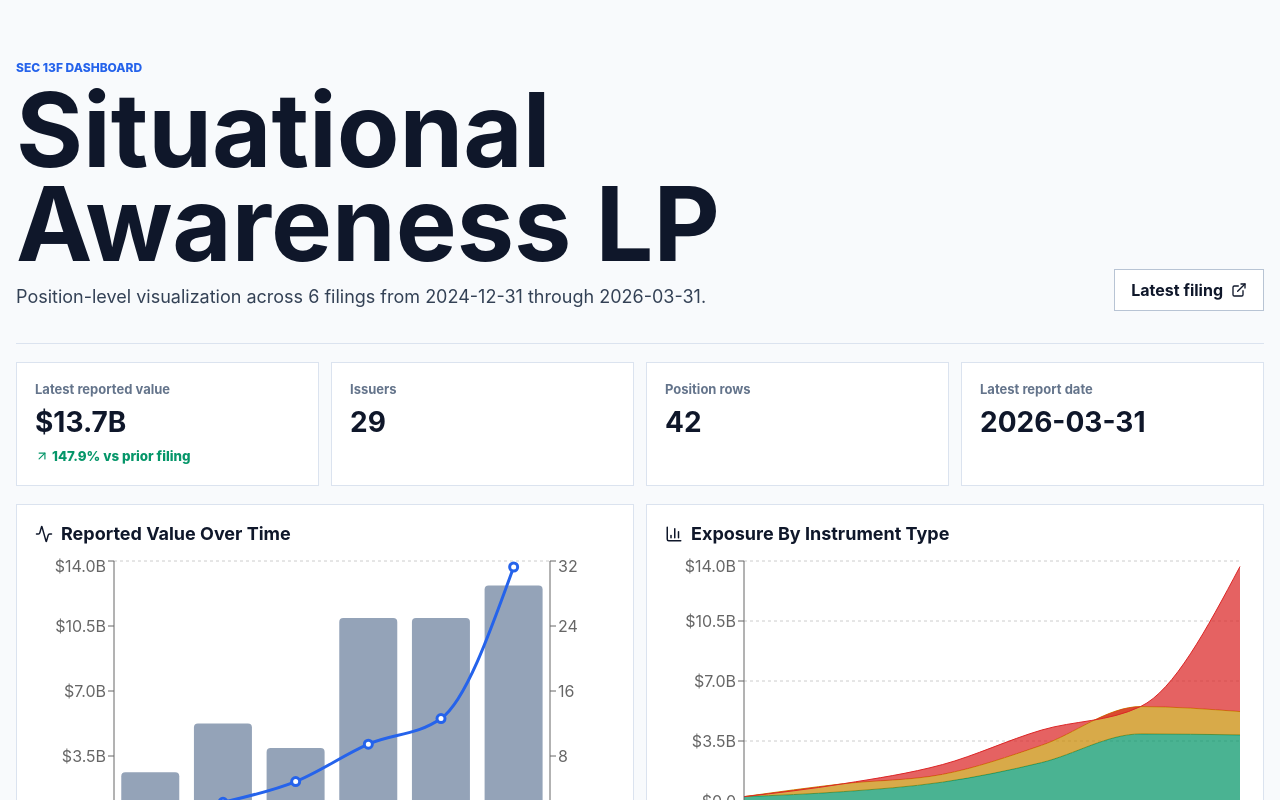
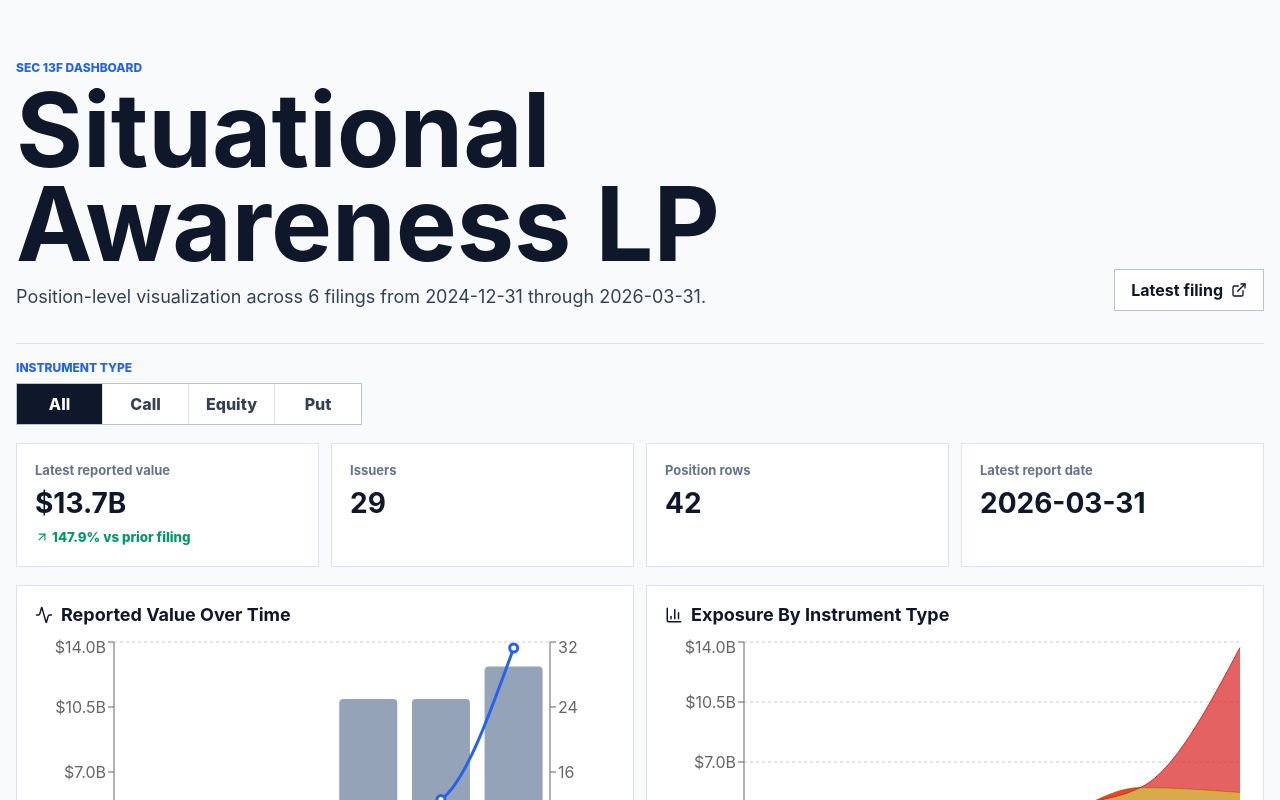
Before and after one commit to locky192/SituationalAwareness, a Next.js app: page / in a window 1280 px wide. Shown: the top 800 px of the page. Built offline with nearby package versions, Linux system fonts and the light colour scheme.

Commit message:
Add instrument type dashboard filter

```diff
--- a/app/globals.css
+++ b/app/globals.css
@@ -83,6 +83,43 @@
   border: 1px solid #b8c4d4;
   background: #fff;
   font-weight: 700;
+}
+
+.filters {
+  display: flex;
+  align-items: center;
+  justify-content: space-between;
+  gap: 18px;
+  padding: 16px 0 0;
+}
+
+.segmented-control {
+  display: inline-flex;
+  flex-wrap: wrap;
+  gap: 0;
+  border: 1px solid #b8c4d4;
+  background: #fff;
+}
+
+.segmented-control button {
+  min-width: 86px;
+  min-height: 40px;
+  border: 0;
+  border-right: 1px solid #dbe3ef;
+  background: transparent;
+  color: #334155;
+  cursor: pointer;
+  font: inherit;
+  font-weight: 800;
+}
+
+.segmented-control button:last-child {
+  border-right: 0;
+}
+
+.segmented-control button.active {
+  background: var(--ink);
+  color: #fff;
 }
 
 .metrics {
--- a/components/PortfolioDashboard.tsx
+++ b/components/PortfolioDashboard.tsx
@@ -90,6 +90,8 @@
   "#16a34a",
 ];
 
+const ALL_INSTRUMENTS = "All";
+
 const currency = new Intl.NumberFormat("en-US", {
   style: "currency",
   currency: "USD",
@@ -115,6 +117,31 @@
 
 function pct(value: number) {
   return `${value.toFixed(1)}%`;
+}
+
+function aggregateIssuers(positions: Position[]): Issuer[] {
+  const byIssuer = new Map<string, Issuer>();
+
+  for (const position of positions) {
+    const current = byIssuer.get(position.issuer) ?? {
+      issuer: position.issuer,
+      value: 0,
+      shares: 0,
+      rows: 0,
+      cusips: [],
+    };
+
+    current.value += position.value;
+    current.shares += position.shares;
+    current.rows += 1;
+    if (!current.cusips.includes(position.cusip)) {
+      current.cusips.push(position.cusip);
+    }
+
+    byIssuer.set(position.issuer, current);
+  }
+
+  return [...byIssuer.values()].sort((a, b) => b.value - a.value);
 }
 
 type ChartTooltipPayload = {
@@ -148,18 +175,42 @@
 
 export function PortfolioDashboard({ data }: { data: FilingsData }) {
   const [selectedIssuer, setSelectedIssuer] = useState("NVIDIA CORP");
+  const [instrumentType, setInstrumentType] = useState(ALL_INSTRUMENTS);
   const [query, setQuery] = useState("");
 
   const filings = data.filings;
-  const latest = filings.at(-1)!;
-  const previous = filings.at(-2)!;
+  const instrumentOptions = [ALL_INSTRUMENTS, ...data.allPositionTypes];
+  const filteredFilings = useMemo(() => {
+    return filings.map((filing) => {
+      const positions =
+        instrumentType === ALL_INSTRUMENTS
+          ? filing.positions
+          : filing.positions.filter((position) => position.positionType === instrumentType);
+      const totalValue = positions.reduce((sum, position) => sum + position.value, 0);
+      const issuers = aggregateIssuers(positions);
 
-  const totalSeries = filings.map((filing) => ({
+      return {
+        ...filing,
+        positions,
+        issuers,
+        filteredSummary: {
+          issuerCount: issuers.length,
+          positionRows: positions.length,
+          totalValue,
+        },
+      };
+    });
+  }, [filings, instrumentType]);
+
+  const latest = filteredFilings.at(-1)!;
+  const previous = filteredFilings.at(-2)!;
+
+  const totalSeries = filteredFilings.map((filing) => ({
     period: formatPeriod(filing.reportDate),
     fullDate: filing.reportDate,
-    total: filing.summary.totalValue,
-    issuers: filing.summary.issuerCount,
-    rows: filing.summary.positionRows,
+    total: filing.filteredSummary.totalValue,
+    issuers: filing.filteredSummary.issuerCount,
+    rows: filing.filteredSummary.positionRows,
   }));
 
   const typeSeries = filings.map((filing) => ({
@@ -170,11 +221,11 @@
   }));
 
   const topIssuers = latest.issuers.slice(0, 10);
-  const latestTotal = latest.summary.totalValue;
-  const previousTotal = previous.summary.totalValue;
-  const totalChange = ((latestTotal - previousTotal) / previousTotal) * 100;
+  const latestTotal = latest.filteredSummary.totalValue;
+  const previousTotal = previous.filteredSummary.totalValue;
+  const totalChange = previousTotal === 0 ? 0 : ((latestTotal - previousTotal) / previousTotal) * 100;
 
-  const issuerSeries = filings.map((filing) => {
+  const issuerSeries = filteredFilings.map((filing) => {
     const issuer = filing.issuers.find((item) => item.issuer === selectedIssuer);
     return {
       period: formatPeriod(filing.reportDate),
@@ -185,21 +236,23 @@
 
   const issuerOptions = useMemo(() => {
     const normalizedQuery = query.trim().toLowerCase();
-    return data.allIssuers
+    const issuers = [...new Set(filteredFilings.flatMap((filing) => filing.issuers.map((issuer) => issuer.issuer)))];
+    return issuers
+      .sort()
       .filter((issuer) => issuer.toLowerCase().includes(normalizedQuery))
       .slice(0, 12);
-  }, [data.allIssuers, query]);
+  }, [filteredFilings, query]);
 
   const allRows = useMemo(() => {
-    return filings.flatMap((filing) =>
+    return filteredFilings.flatMap((filing) =>
       filing.positions.map((position) => ({
         ...position,
         reportDate: filing.reportDate,
         period: formatPeriod(filing.reportDate),
-        weight: position.value / filing.summary.totalValue,
+        weight: filing.filteredSummary.totalValue === 0 ? 0 : position.value / filing.filteredSummary.totalValue,
       })),
     );
-  }, [filings]);
+  }, [filteredFilings]);
 
   const visibleRows = useMemo(() => {
     const normalizedQuery = query.trim().toLowerCase();
@@ -221,8 +274,8 @@
           <p className="eyebrow">SEC 13F dashboard</p>
           <h1>Situational Awareness LP</h1>
           <p className="lede">
-            Position-level visualization across {filings.length} filings from{" "}
-            {filings[0].reportDate} through {latest.reportDate}.
+            Position-level visualization across {filings.length} filings from {filings[0].reportDate} through{" "}
+            {latest.reportDate}.
           </p>
         </div>
         <div className="hero-actions">
@@ -232,10 +285,29 @@
         </div>
       </section>
 
+      <section className="filters" aria-label="Dashboard filters">
+        <div>
+          <p className="eyebrow">Instrument type</p>
+          <div className="segmented-control">
+            {instrumentOptions.map((option) => (
+              <button
+                key={option}
+                type="button"
+                aria-pressed={instrumentType === option}
+                className={instrumentType === option ? "active" : ""}
+                onClick={() => setInstrumentType(option)}
+              >
+                {option}
+              </button>
+            ))}
+          </div>
+        </div>
+      </section>
+
       <section className="metrics" aria-label="Latest filing summary">
         <Metric label="Latest reported value" value={compactCurrency.format(latestTotal)} delta={pct(totalChange)} />
-        <Metric label="Issuers" value={String(latest.summary.issuerCount)} />
-        <Metric label="Position rows" value={String(latest.summary.positionRows)} />
+        <Metric label="Issuers" value={String(latest.filteredSummary.issuerCount)} />
+        <Metric label="Position rows" value={String(latest.filteredSummary.positionRows)} />
         <Metric label="Latest report date" value={latest.reportDate} />
       </section>
 
@@ -341,7 +413,7 @@
       <section className="positions-section">
         <div className="section-heading">
           <div>
-            <p className="eyebrow">All filings</p>
+            <p className="eyebrow">{instrumentType === ALL_INSTRUMENTS ? "All filings" : `${instrumentType} rows`}</p>
             <h2>Position Rows</h2>
           </div>
           <span>{visibleRows.length} shown</span>
--- a/scripts/build-13f-data.mjs
+++ b/scripts/build-13f-data.mjs
@@ -147,7 +147,7 @@
   outputPath,
   `${JSON.stringify(
     {
-      generatedAt: new Date().toISOString(),
+      generatedAt: "generated from repository SEC filing archives",
       filer: {
         name: "Situational Awareness LP",
         cik: "0002045724",
```
Also changed, not shown: data/filings.json.
